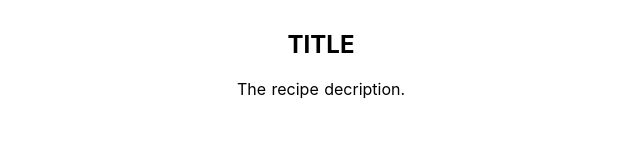
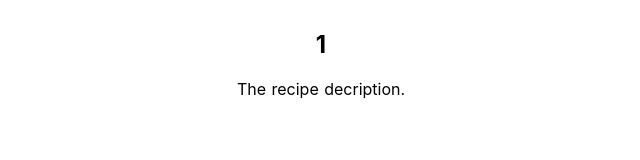
Before and after one commit to RohDi/nuxt-recipes, a Nuxt app: page /recipes/1 in a window 1280 px wide. Shown: the top 160 px of the page, without its empty margins (319-959 px from the left). Built offline with nearby package versions, Linux system fonts and the light colour scheme.

Commit message:
(U)pdate pages/recipes/_id/index.vue : ajax를 이용한 dynamic page routing 테스트 준비

```diff
--- a/pages/recipes/_id/index.vue
+++ b/pages/recipes/_id/index.vue
@@ -1,6 +1,6 @@
 <template>
   <section class="single-recipe">
-      <h1>TITLE</h1>
+      <h1>{{ $route.params.id }}</h1>
       <div>
           <img src="" alt="">
       </div>
```
